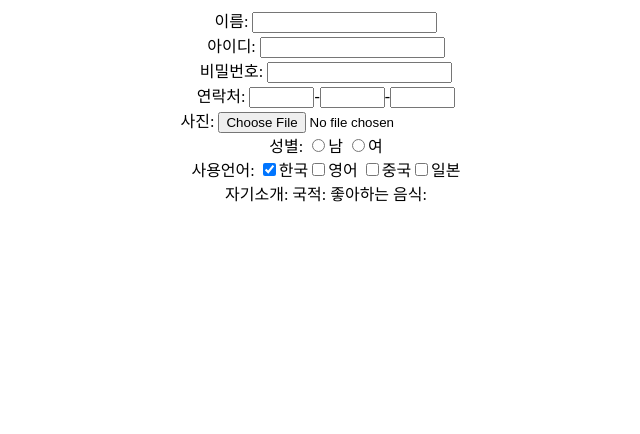
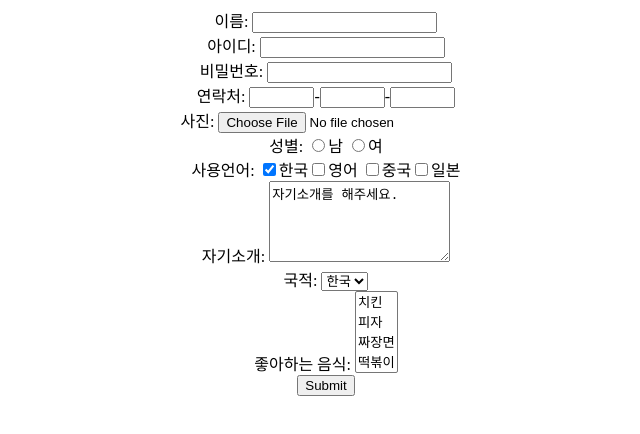
Before and after one commit to Choharim/inflearn-html2, a plain HTML site: page index.html in a window 1280 px wide. Shown: the whole page, without its empty margins (314-954 px from the left). Drawn offline with Linux system fonts and the light colour scheme.

Commit message:
Add nation,food,submit

```diff
--- a/index.html
+++ b/index.html
@@ -15,17 +15,20 @@
     성별: <input type="radio" name="gender" value="m">남 <input type="radio" name="gender" value="w">여<br>
     사용언어: <input type="checkbox" name="kor" checked="checked">한국<input type="checkbox" name="eng">영어
     <input type="checkbox" name="chi">중국<input type="checkbox" name="jap">일본<br>
-    자기소개:
-    국적:
-    좋아하는 음식:
-
-
-
-
-
-
-
-
+    자기소개: <textarea rows="5" cols="20">자기소개를 해주세요.</textarea><br>
+    국적: <select>
+           <option>한국</option>
+           <option>미국</option>
+           <option>중국</option>
+           <option>기타</option>
+          </select><br>
+    좋아하는 음식: <select multiple="multiple">
+        <option>치킨</option>
+        <option>피자</option>
+        <option>짜장면</option>
+        <option>떡볶이</option>
+        </select><br>
+     <input type="submit">
 
 </form>
 </body>
```
